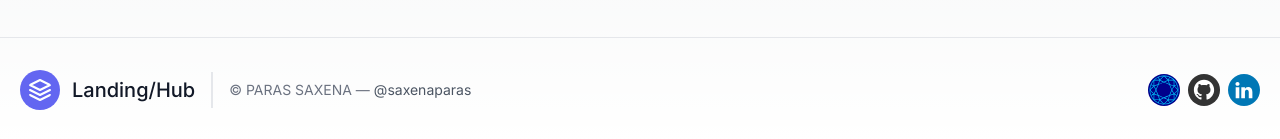
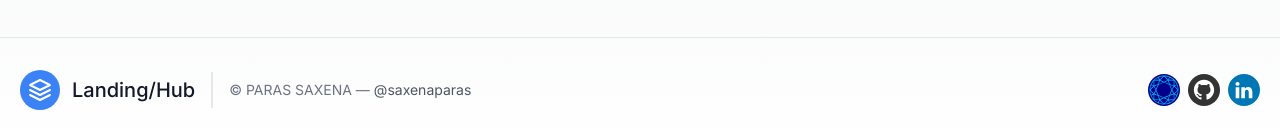
Before and after one commit to saxenaparas/CODXO, a Next.js app in the folder landinghub/: page / in a window 1280 px wide. Shown: the part 1002-1141 px from the top of the page. Built offline with nearby package versions, Linux system fonts and the light colour scheme.

Commit message:
Updated-Footer-Logo-Color
Changed the logo color from 'indigo-500' to 'blue-500' in footer.jsx Landing/Hub Logo

```diff
--- a/landinghub/app/components/footer.jsx
+++ b/landinghub/app/components/footer.jsx
@@ -14,7 +14,7 @@ const Footer = () => {
                         strokeLinecap="round"
                         strokeLinejoin="round"
                         strokeWidth={2}
-                        className="w-10 h-10 text-white p-2 bg-indigo-500 rounded-full"
+                        className="w-10 h-10 text-white p-2 bg-blue-500 rounded-full"
                         viewBox="0 0 24 24"
                     >
                         <path d="M12 2L2 7l10 5 10-5-10-5zM2 17l10 5 10-5M2 12l10 5 10-5" />
```
